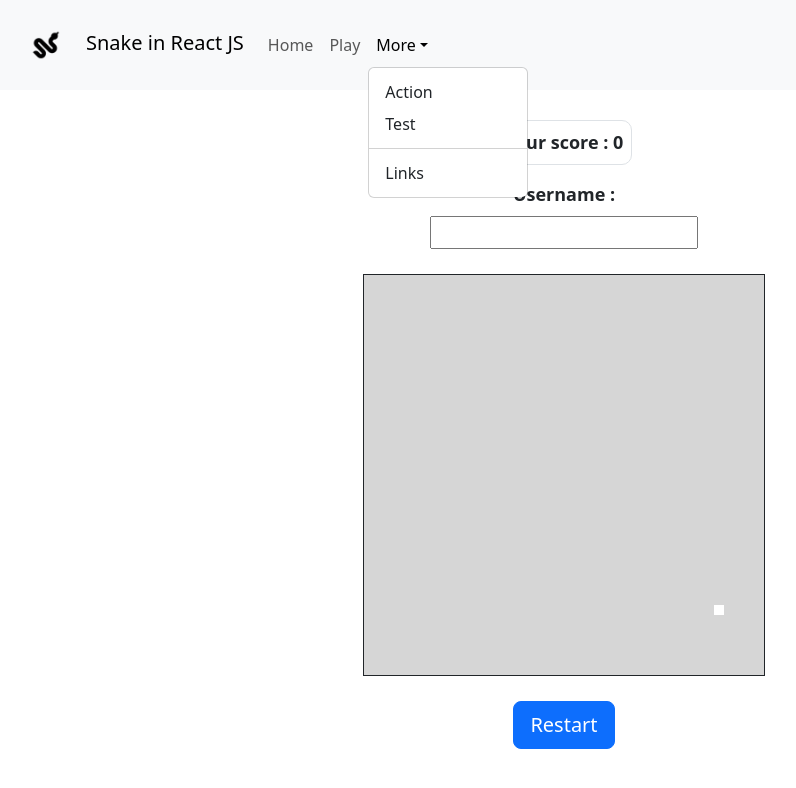
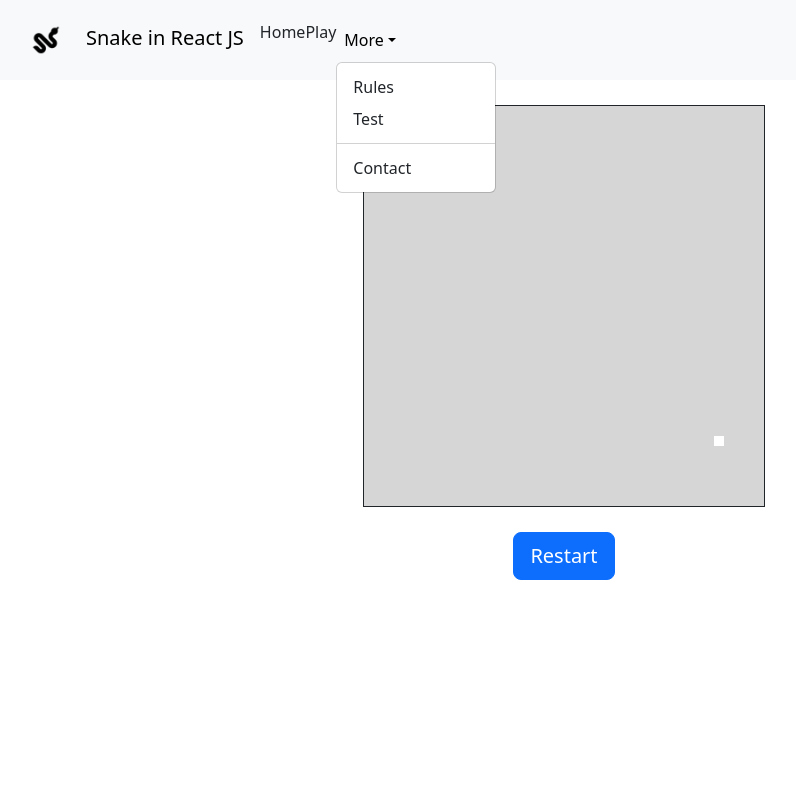
Before and after one commit to Medinhoo/SnakeReact, a React (Vite) app: page /Play in a window 1280 px wide. Both pictures are taken after a click on the button "More". Shown: the top 788 px of the page, without its empty margins (76-872 px from the left). Built offline with nearby package versions, Linux system fonts and the light colour scheme.

Commit message:
Adding a Routing to travel between differents pages

```diff
--- a/src/App.jsx
+++ b/src/App.jsx
@@ -1,14 +1,47 @@
+
 import { Header } from "./Components/Header/Header"
-import {Body} from "./Body"
+import { Player } from "./Player"
+import { Body } from "./Body"
 import './index.css'
+import { RouterProvider, Link,  createBrowserRouter } from "react-router-dom"
+import { useState } from "react"
+import { useSnake } from "./Hooks/useSnake"
+
 
 const App = () => {
 
+  const [userName, setUserName] = useState('')
+  const { score } = useSnake()
+
+  const router = createBrowserRouter([
+    {
+      path: "/",
+      element: (
+        <>
+          <Header />
+          <Player score={score} value={userName} onChange={setUserName} />
+        </>
+      )
+    },
+    {
+      path: "/Play",
+      element: (
+        <>
+          <Header/>
+          <Body/>
+        </>
+      )
+    },
+    {
+      path: "/Rules",
+      element: (<div>coucou</div>
+
+      )
+    },
+  ])
+
   return (
-    <>
-      <Header />
-      <Body/>
-    </>
+    <RouterProvider router={router} />
   );
 }
 
--- a/src/Body.jsx
+++ b/src/Body.jsx
@@ -7,7 +7,6 @@ import { useState } from "react"
 export const Body = () => {
 
     const { matrix, game, lose, pause, score, handleKeyDown, restartGame } = useSnake()
-    const [userName, setUserName] = useState('')
 
     const loadingMessage = `<h2>Press an arrowkey to start the game</h2>
                             <br />
@@ -19,7 +18,6 @@ export const Body = () => {
         <>
             <ForegroundPage content={loadingMessage} using={'firstLoad'} />
             {!game && pause && <ForegroundPage content={pauseMessage} using={'pause'} />}
-            <Player score={score} value={userName} onChange ={setUserName}/>
             <Game matrix={matrix} onClick={restartGame}/>
         </>
     )
--- a/src/Components/Header/Header.css
+++ b/src/Components/Header/Header.css
@@ -2,3 +2,8 @@
     height: 80px;
     width: 80px;
 }
+
+.link-no-style {
+    color: inherit;
+    text-decoration: none;
+  }
--- a/src/Components/Header/Header.jsx
+++ b/src/Components/Header/Header.jsx
@@ -3,6 +3,7 @@ import Container from 'react-bootstrap/Container';
 import Nav from 'react-bootstrap/Nav';
 import Navbar from 'react-bootstrap/Navbar';
 import NavDropdown from 'react-bootstrap/NavDropdown';
+import { RouterProvider, Link,  createBrowserRouter } from "react-router-dom"
 
 export function Header(){
     return (
@@ -16,24 +17,22 @@ function Navigation(){
     return (
     <Navbar expand="lg" className="bg-body-tertiary p-0">
       <Container>
+        <Link className="link-no-style" to="/">
         <Navbar.Brand href="#home">
             <img id="logo" src="./public/snakeLogo.png" alt="Logo"/>
             Snake in React JS
         </Navbar.Brand>
+        </Link>
         <Navbar.Toggle aria-controls="basic-navbar-nav"/>
         <Navbar.Collapse id="basic-navbar-nav">
           <Nav className="me-auto">
-            <Nav.Link href="#home">Home</Nav.Link>
-            <Nav.Link href="#link">Play</Nav.Link>
+            <Link className="link-no-style pb-2" to="/">Home</Link>
+            <Link className="link-no-style" to="/Play">Play</Link>
             <NavDropdown title="More" id="basic-nav-dropdown">
-              <NavDropdown.Item href="#action/3.1">Action</NavDropdown.Item>
-              <NavDropdown.Item href="#action/3.2">
-                Test
-              </NavDropdown.Item>
+              <NavDropdown.Item> <Link className="link-no-style" to="/Rules">Rules</Link></NavDropdown.Item>
+              <NavDropdown.Item> <Link className="link-no-style" to="/Test">Test</Link></NavDropdown.Item>
               <NavDropdown.Divider />
-              <NavDropdown.Item href="#action/3.4">
-                Links
-              </NavDropdown.Item>
+              <NavDropdown.Item> <Link className="link-no-style" to="/Contact">Contact</Link></NavDropdown.Item>
             </NavDropdown>
           </Nav>
         </Navbar.Collapse>
```
